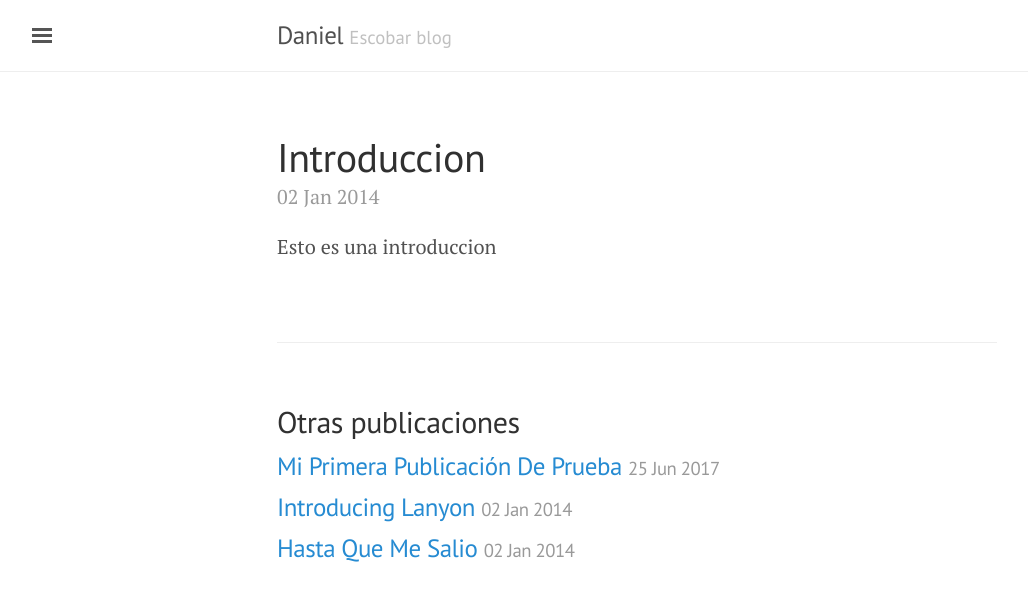
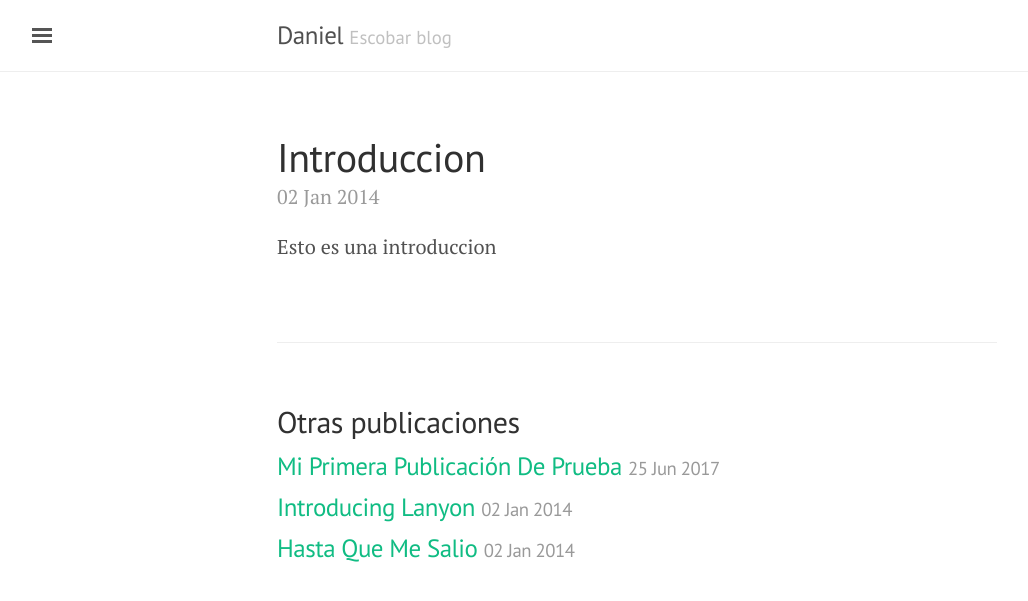
Before and after one commit to daeshu/blog2, a Jekyll site: the page built from _posts/2014-01-02-introduccion.md, in a window 1280 px wide. Shown: the top 601 px of the page, without its empty margins (3-1031 px from the left). Built offline with Jekyll 4.4.1, drawn with Linux system fonts in a browser that asks for light colours; our own code applies the rules of GitHub Pages for plain Markdown files; comment, search, counter and statistics services are not loaded.

Commit message:
Update poole.css

```diff
--- a/public/css/poole.css
+++ b/public/css/poole.css
@@ -67,7 +67,7 @@ body {
 
 /* No `:visited` state is required by default (browsers will use `a`) */
 a {
-  color: #268bd2;
+  color: #10bc83;
   text-decoration: none;
 }
 a strong {
@@ -370,7 +370,7 @@ tbody tr:nth-child(odd) th {
   color: #999;
 }
 .related-posts li a:hover {
-  color: #268bd2;
+  color: #10bc83;
   text-decoration: none;
 }
 .related-posts li a:hover small {
```
